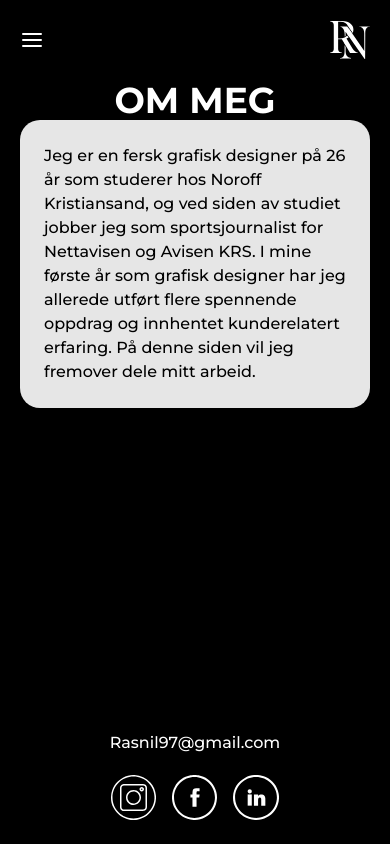
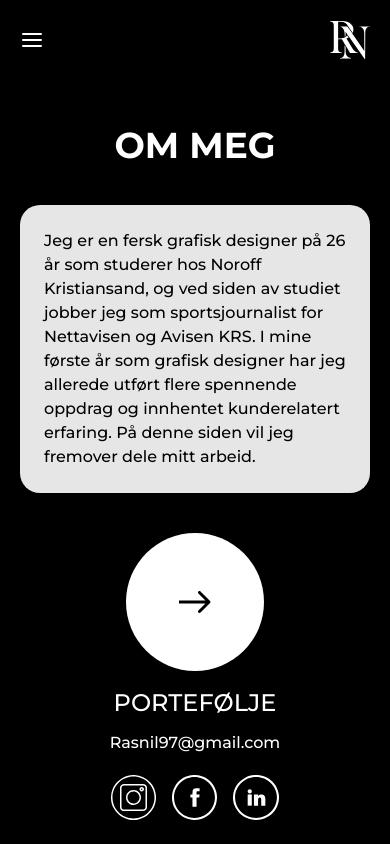
Before and after one commit to MathiasGuGu/portfolio-rasmus, a SvelteKit app: page /om in a window 390 px wide. Built offline with nearby package versions, Linux system fonts and the light colour scheme; a web font is replaced by a local one.

Commit message:
create about page

```diff
--- a/src/lib/components/Footer.svelte
+++ b/src/lib/components/Footer.svelte
@@ -1,4 +1,4 @@
-<footer class="absolute bottom-0 flex flex-col sm:flex-row justify-between md:grid md:grid-cols-3 items-center py-6 w-full">
+<footer class="z-[900] absolute bottom-0 flex flex-col sm:flex-row justify-between md:grid md:grid-cols-3 items-center py-6 w-full">
     <a class="p-5 lg:pl-10 hover:opacity-50 transition-all" href="mailto:Rasnil97@gmail.com">Rasnil97@gmail.com</a>
     <div class="justify-self-center flex items-center gap-4 sm:mr-5 md:mr-0">
         <a class="transition-all hover:opacity-50" href="">
--- a/src/lib/components/Header.svelte
+++ b/src/lib/components/Header.svelte
@@ -27,7 +27,7 @@ function hideMenu() {
 
 
         </button>
-    <nav class="hidden md:flex gap-10 md:gap-0 absolute md:static h-screen md:h-full w-full flex flex-col md:flex-row justify-center md:justify-start items-center z-1000 bg-black">
+    <nav class="hidden md:flex gap-10 md:gap-0 absolute md:static h-screen md:h-full w-full flex flex-col md:flex-row justify-center md:justify-start items-center z-[1000] bg-black">
         <a on:click={hideMenu} class="hover:opacity-50 transition-all md:p-5" href="/">Hjem</a>
         <a on:click={hideMenu} class="hover:opacity-50 transition-all whitespace-nowrap md:p-5" href="/om">Om meg</a>
         <a on:click={hideMenu} class="hover:opacity-50 transition-all md:p-5" href="/portefølje">Portefølje</a>
--- a/src/routes/+layout.svelte
+++ b/src/routes/+layout.svelte
@@ -5,9 +5,9 @@
 </script>
 
 <body class="bg-black relative
- text-white min-h-[100vh]">
+ text-white min-h-[100vh] h-full">
  <Header />
- <main class="pb-[181px] sm:pb-[136px]">
+ <main class="pb-[181px] sm:pb-[136px] h-full">
 <slot />
 </main>
 <Footer />
--- a/src/routes/om/+page.svelte
+++ b/src/routes/om/+page.svelte
@@ -1,8 +1,14 @@
 <script>
     import TextBox from "../../lib/components/TextBox.svelte";
+    import NextButton from "../../lib/components/NextButton.svelte"
 </script>
 
-<article class="h-full flex flex-col justify-center items-center">
-    <h1 class="text-white text-4xl md:text-5xl font-bold">OM MEG</h1>
-    <TextBox text="Jeg er en fersk grafisk designer på 26 år som studerer hos Noroff Kristiansand, og ved siden av studiet jobber jeg som sportsjournalist for Nettavisen og Avisen KRS. I mine første år som grafisk designer har jeg allerede utført flere spennende oppdrag og innhentet kunderelatert erfaring. På denne siden vil jeg fremover dele mitt arbeid."/>
-</article>
+
+
+    <article class="flex flex-col items-center gap-10 lg:gap-20 absolute top-1/2 sm:left-1/2 sm:-translate-x-1/2 -translate-y-1/2 w-full">
+        <h1 class="text-white text-4xl sm:text-5xl font-bold">OM MEG</h1>
+        <div class="flex flex-col gap-10 items-center lg:flex-row">
+         <TextBox text="Jeg er en fersk grafisk designer på 26 år som studerer hos Noroff Kristiansand, og ved siden av studiet jobber jeg som sportsjournalist for Nettavisen og Avisen KRS. I mine første år som grafisk designer har jeg allerede utført flere spennende oppdrag og innhentet kunderelatert erfaring. På denne siden vil jeg fremover dele mitt arbeid."/>
+         <NextButton text="PORTEFØLJE" href="/portefølje"/>
+        </div>
+    </article>
```
